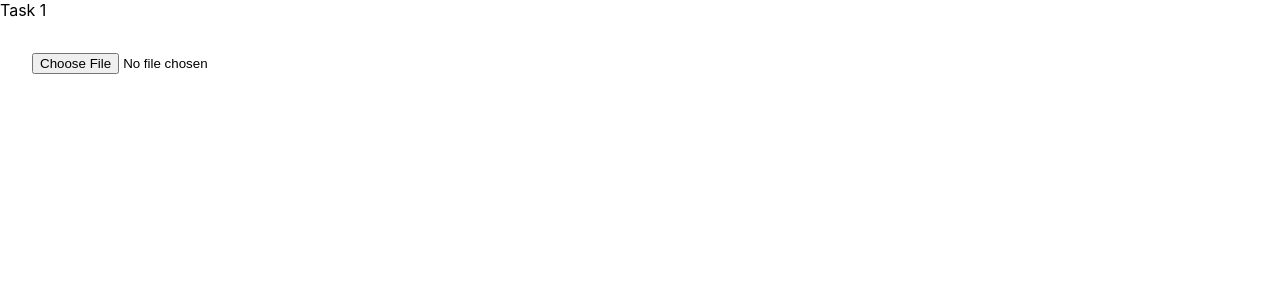
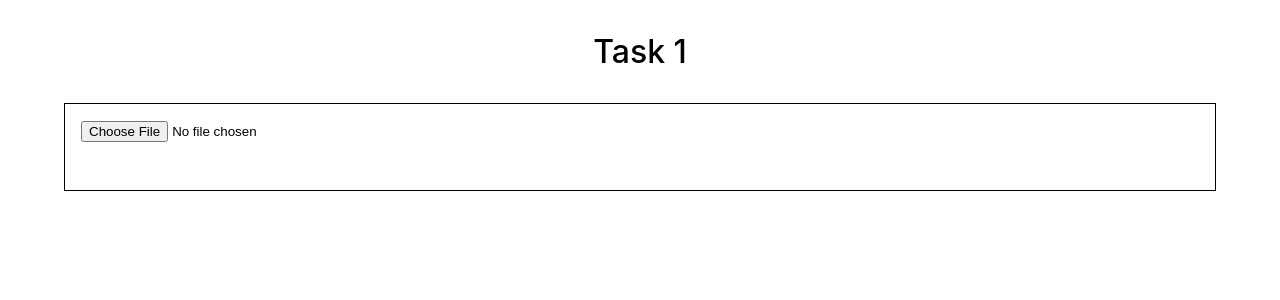
Before and after one commit to DJ-Chemik/TIMKOD, a React (Create React App) app: page / in a window 1280 px wide. Both pictures are taken after a click on the button "Task 1 (Lab2)". Shown: the top 300 px of the page. Built offline with nearby package versions, Linux system fonts and the light colour scheme.

Commit message:
Add styled components

```diff
--- a/package.json
+++ b/package.json
@@ -10,9 +10,11 @@
     "@types/node": "^14.14.6",
     "@types/react": "^16.9.55",
     "@types/react-dom": "^16.9.9",
+    "@types/styled-components": "^5.1.4",
     "react": "^17.0.1",
     "react-dom": "^17.0.1",
     "react-scripts": "4.0.0",
+    "styled-components": "^5.2.1",
     "typescript": "^4.0.5",
     "web-vitals": "^0.2.4"
   },
--- /dev/null
+++ b/src/Task1/Task1.styled.ts
@@ -0,0 +1,24 @@
+import styled, { css } from 'styled-components';
+
+export const TitleHeader = styled.div`
+    font-size: 2rem;
+    font-weight: 500;
+    margin: 2rem;
+    display: flex;
+    justify-content: center;
+`;
+
+export const ContentBody = styled.div`
+    margin: 2rem;
+`;
+
+export const UsageFrame = styled.div<{maxHeight?: number}>`
+    margin: 2rem;
+    padding: 1rem;
+    border: 1px solid black;
+    overflow: scroll;
+
+    ${props => css`
+        max-height: ${props.maxHeight}px;
+    `}
+`;
--- a/src/Task1/Task1Main.tsx
+++ b/src/Task1/Task1Main.tsx
@@ -1,5 +1,6 @@
 // eslint-disable-next-line
 import React, { useState } from 'react';
+import { ContentBody, TitleHeader, UsageFrame } from './Task1.styled';
 
 
 const file = '../../task1/files/norm_hamlet.txt';
@@ -35,13 +36,18 @@ const Task1Main = () => {
 
     return(
         <div>
-            Task 1
-            <div style={{margin: '2rem'}}>
-                <input type="file" onChange={(e) => showFile(e.target.files)} />
-                <div style={{margin: '2rem'}}>
-                    {text}
-                </div>
-            </div>
+            <TitleHeader>
+                Task 1
+            </TitleHeader>
+            <ContentBody>
+                <UsageFrame maxHeight={200}>
+                    <input type="file" onChange={(e) => showFile(e.target.files)} />
+                    <div style={{margin: '2rem'}}>
+                        {text}
+                    </div>
+                </UsageFrame>
+
+            </ContentBody>
         </div>
     );
 }
```
Also changed, not shown: 1 other file (tests, documents, lock files or other folders).
